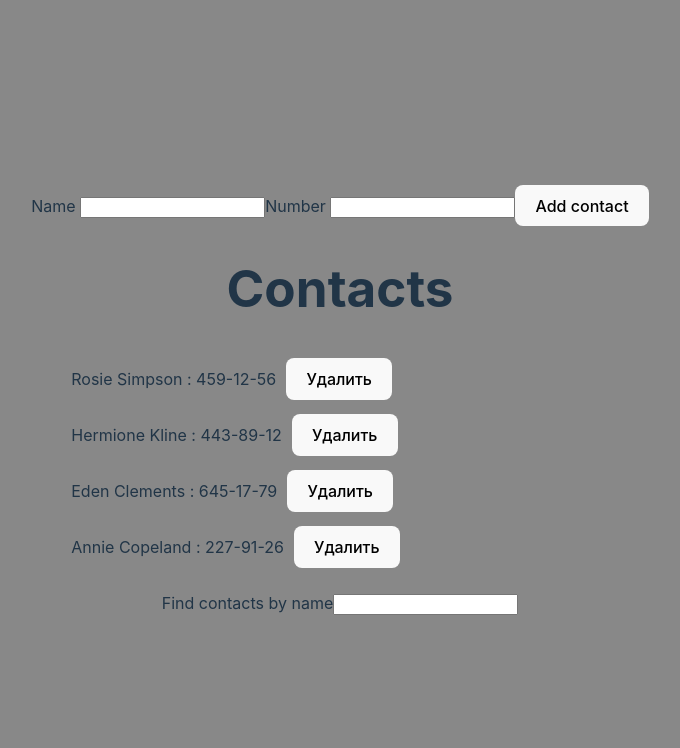
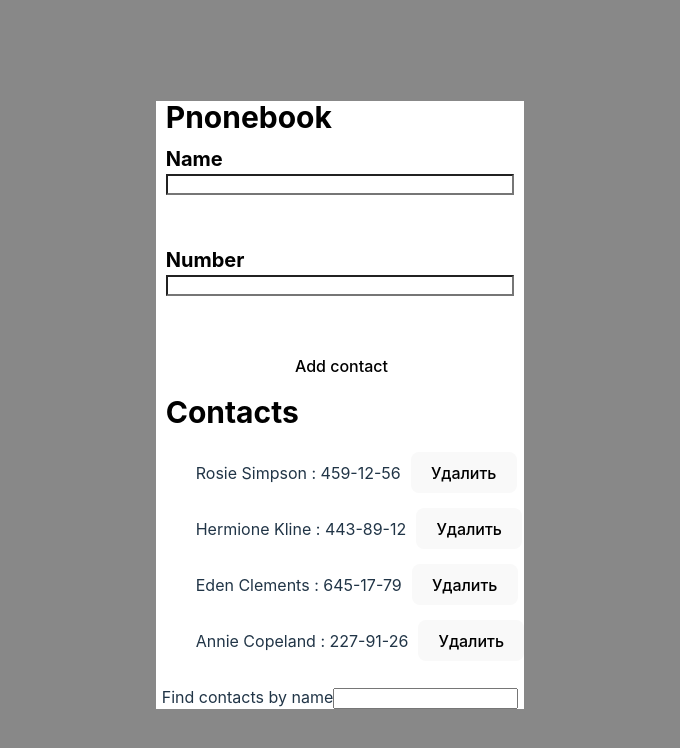
Before and after one commit to DmitriyKolesnyk/react.study1, a React (Vite) app: page / in a window 1280 px wide. Shown: the top 748 px of the page, without its empty margins (300-980 px from the left). Built offline with nearby package versions, Linux system fonts and the light colour scheme.

Commit message:
second module task finally finished

```diff
--- a/src/components/Contacts/ContactList.jsx
+++ b/src/components/Contacts/ContactList.jsx
@@ -1,8 +1,10 @@
 import Contacts from "./Contacts.jsx";
 import React, { Component } from "react";
+import css from ".././Contacts/Contacts.module.css";
 import Form from "./Form.jsx";
 import Filter from "./Filter.jsx";
 import shortId from "shortid";
+import contacts from "./Contacts.jsx";
 
 class ContactList extends Component {
   state = {
@@ -25,16 +27,22 @@ class ContactList extends Component {
 
   addContact = (data) => {
     console.log(data);
+    console.log(this.state.contacts);
 
     const contact = {
       id: shortId.generate(),
       name: data.name,
       number: data.number,
     };
+    const neededContact = this.state.contacts.find(
+      (contact) => contact.name === data.name && contact.number === data.number,
+    );
 
-    this.setState((prevState) => ({
-      contacts: [contact, ...prevState.contacts],
-    }));
+    if (neededContact) window.alert(`${data.name} is already in contacts`);
+    else
+      this.setState((prevState) => ({
+        contacts: [contact, ...prevState.contacts],
+      }));
   };
 
   changeFilter = (event) => {
@@ -52,18 +60,18 @@ class ContactList extends Component {
 
   render() {
     const { contacts, filter } = this.state;
-
     const visibleContacts = this.getVisibleContacts();
     return (
-      <>
+      <div className={css.main}>
+        <h1 className={css.h1Title}>Pnonebook</h1>
         <Form onSubmit={this.addContact} />
-        <h1>Contacts</h1>
+        <h1 className={css.h1Title}>Contacts</h1>
         <Contacts
           contacts={visibleContacts}
           onDeleteContact={this.deleteContact}
         />
         <Filter value={filter} onChange={this.changeFilter} />
-      </>
+      </div>
     );
   }
 }
--- a/src/components/Contacts/Contacts.jsx
+++ b/src/components/Contacts/Contacts.jsx
@@ -1,11 +1,13 @@
-import React from 'react';
+import React from "react";
 import css from ".././Contacts/Contacts.module.css";
 
 const Contacts = ({ contacts, onDeleteContact }) => (
   <ul>
     {contacts.map(({ id, name, number }) => (
       <li key={id} className={css.ContactListItem}>
-        <p className={css.ContactListName}>{name} : {number}</p>
+        <p className={css.ContactListName}>
+          {name} : {number}
+        </p>
         <button onClick={() => onDeleteContact(id)}>Удалить</button>
       </li>
     ))}
--- a/src/components/Contacts/Contacts.module.css
+++ b/src/components/Contacts/Contacts.module.css
@@ -1,7 +1,49 @@
+.main {
+background-color: white;
+}
+
+.form {
+display: flex;
+    flex-direction: column;
+    margin: 10px;
+    border: 1px black;
+}
+
+.input {
+    background-color: white;
+    color: black;
+}
+
+.formText {
+color: black;
+    font-size: 20px;
+    font-weight: bold;
+    padding-bottom: 50px;
+    text-align: left;
+    display: flex;
+    flex-direction: column;
+}
+
+.formButton {
+background-color: white;
+    color: black;
+    border: 1px black;
+    width: fit-content;
+    margin-left: 110px;
+}
+
+.h1Title {
+    color: black;
+    text-align: left;
+    font-size: 30px;
+    margin: 10px;
+}
+
 .ContactListItem {
     display: flex;
     align-items: center;
 }
+
 .ContactListName {
     margin-right: 10px;
 }
--- a/src/components/Contacts/Form.jsx
+++ b/src/components/Contacts/Form.jsx
@@ -1,4 +1,5 @@
 import React, { Component } from "react";
+import css from ".././Contacts/Contacts.module.css";
 
 class Form extends Component {
   state = {
@@ -24,10 +25,11 @@ class Form extends Component {
 
   render() {
     return (
-      <form onSubmit={this.handleSubmit}>
-        <label htmlFor={this.nameInputId}>
+      <form className={css.form} onSubmit={this.handleSubmit}>
+        <label className={css.formText} htmlFor={this.nameInputId}>
           Name{" "}
           <input
+            className={css.input}
             type={"text"}
             name="name"
             required
@@ -36,9 +38,10 @@ class Form extends Component {
             id={this.nameInputId}
           />
         </label>
-        <label htmlFor={this.numberInputId}>
+        <label className={css.formText} htmlFor={this.numberInputId}>
           Number{" "}
           <input
+            className={css.input}
             type="tel"
             name="number"
             required
@@ -48,7 +51,9 @@ class Form extends Component {
           />
         </label>
 
-        <button type="submit">Add contact</button>
+        <button className={css.formButton} type="submit">
+          Add contact
+        </button>
       </form>
     );
   }
```
Also changed, not shown: src/components/Contacts/DropdownMessage.jsx (added, +29 -0 lines).
